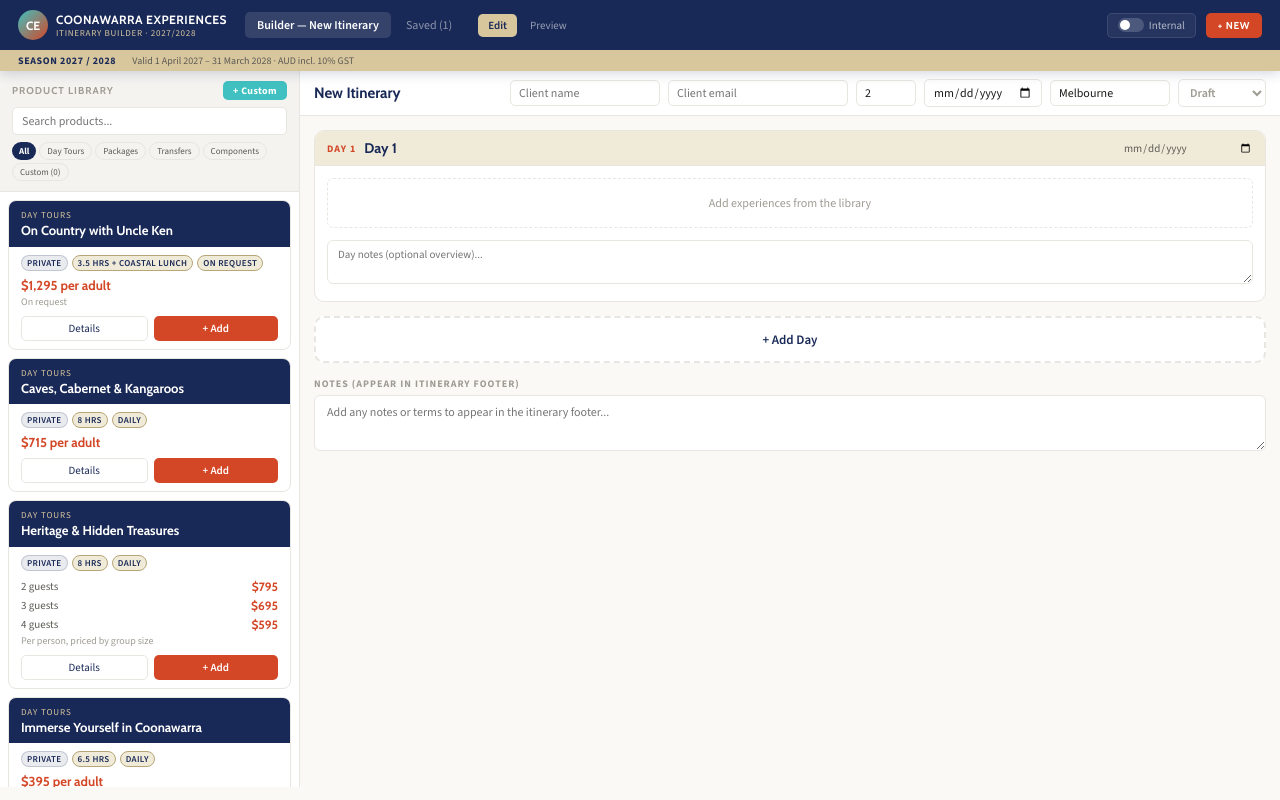
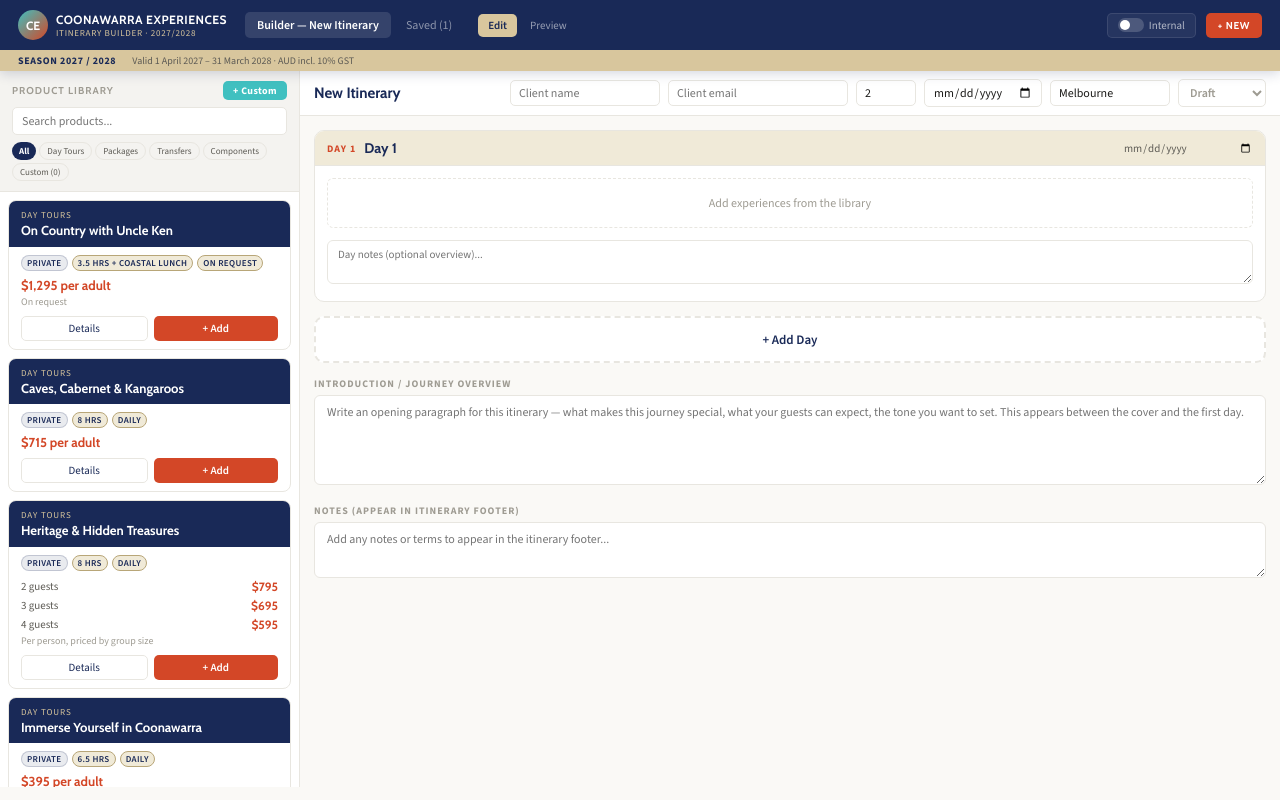
Before and after one commit to SimonMeares/coonawarra-itinerary-builder, a React (Vite) app: page / in a window 1280 px wide. Both pictures are taken after a click on the button "+ NEW ITINERARY". Built offline with nearby package versions, Linux system fonts and the light colour scheme.

Commit message:
Add files via upload

```diff
--- a/src/App.jsx
+++ b/src/App.jsx
@@ -96,7 +96,7 @@ function newProduct() {
 }
 
 function newItinerary() {
-  return {id:uid(),title:"New Itinerary",clientName:"",clientEmail:"",guestCount:2,startDate:"",origin:"Melbourne",status:"draft",notes:"",days:[{id:uid(),title:"Day 1",date:"",items:[],dayNotes:""}],createdAt:new Date().toISOString(),updatedAt:new Date().toISOString()};
+  return {id:uid(),title:"New Itinerary",clientName:"",clientEmail:"",guestCount:2,startDate:"",origin:"Melbourne",status:"draft",intro:"",notes:"",days:[{id:uid(),title:"Day 1",date:"",items:[],dayNotes:""}],createdAt:new Date().toISOString(),updatedAt:new Date().toISOString()};
 }
 
 // ─── Storage ──────────────────────────────────────────────────────────────────
@@ -552,6 +552,14 @@ function Preview({itinerary,productImages,showInternal,allProducts}) {
         <div style={{marginTop:16,paddingTop:12,borderTop:`1px solid rgba(255,255,255,0.12)`,fontFamily:F.body,fontSize:9,color:"rgba(255,255,255,0.4)"}}>Valid 1 April 2027 – 31 March 2028 · AUD incl. 10% GST</div>
       </div>
 
+      {/* Intro paragraph */}
+      {itinerary.intro&&(
+        <div style={{background:C.white,border:`1px solid ${C.grey200}`,borderRadius:10,padding:"20px 24px",marginBottom:20,borderLeft:`4px solid ${C.teal}`}}>
+          <div style={{fontFamily:F.body,fontSize:9,fontWeight:700,color:C.teal,letterSpacing:"0.12em",textTransform:"uppercase",marginBottom:8}}>About this journey</div>
+          <div style={{fontFamily:F.serif,fontSize:14,color:C.navy,lineHeight:1.7,whiteSpace:"pre-wrap"}}>{itinerary.intro}</div>
+        </div>
+      )}
+
       {itinerary.days.map((day,di)=>{
         const w=day.date?WEATHER[new Date(day.date).getMonth()+1]:null;
         return (
@@ -921,6 +929,11 @@ export default function App() {
                 ))}
                 <button onClick={addDay} style={{width:"100%",fontFamily:F.body,fontSize:13,fontWeight:600,color:C.navy,background:C.white,border:`2px dashed ${C.grey200}`,borderRadius:10,padding:"13px"}}>+ Add Day</button>
                 <div style={{marginTop:14}}>
+                  <div style={{fontFamily:F.body,fontSize:10,fontWeight:700,color:C.grey400,letterSpacing:"0.1em",textTransform:"uppercase",marginBottom:5}}>Introduction / journey overview</div>
+                  <textarea value={active.intro||""} onChange={e=>mutate(it=>({...it,intro:e.target.value}))} placeholder="Write an opening paragraph for this itinerary — what makes this journey special, what your guests can expect, the tone you want to set. This appears between the cover and the first day."
+                    style={{width:"100%",fontFamily:F.body,fontSize:12,color:C.text,border:`1px solid ${C.grey200}`,borderRadius:6,padding:"8px 12px",resize:"vertical",minHeight:90,outline:"none"}}/>
+                </div>
+                <div style={{marginTop:14}}>
                   <div style={{fontFamily:F.body,fontSize:10,fontWeight:700,color:C.grey400,letterSpacing:"0.1em",textTransform:"uppercase",marginBottom:5}}>Notes (appear in itinerary footer)</div>
                   <textarea value={active.notes} onChange={e=>mutate(it=>({...it,notes:e.target.value}))} placeholder="Add any notes or terms to appear in the itinerary footer..."
                     style={{width:"100%",fontFamily:F.body,fontSize:12,color:C.text,border:`1px solid ${C.grey200}`,borderRadius:6,padding:"8px 12px",resize:"vertical",minHeight:56,outline:"none"}}/>
```
